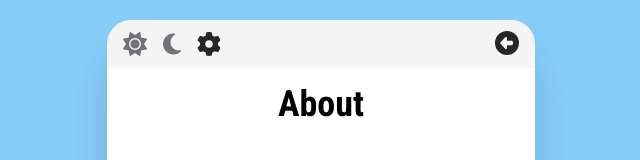
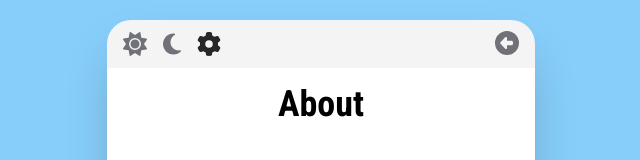
Before and after one commit to jkr-team/plant-time-web, a Next.js app: page /about in a window 1280 px wide. Shown: the top 160 px of the page, without its empty margins (319-959 px from the left). Built offline with nearby package versions, Linux system fonts and the light colour scheme.

Commit message:
restructure pages

```diff
--- a/src/components/Container.tsx
+++ b/src/components/Container.tsx
@@ -12,13 +12,13 @@ export default function Container({ top, children, wide = false }: ContainerProp
   return (
     <div
       className={twJoin(
-        'transition-[aspect-ratio] relative m-auto flex h-full w-full flex-col overflow-hidden shadow-2xl duration-700 dark:shadow-xl',
+        'relative m-auto flex h-full w-full flex-col overflow-hidden shadow-2xl transition-[aspect-ratio] duration-700 dark:shadow-xl',
         wide
           ? 'md:max-h-[min(95%,1080px)] md:max-w-[95%] md:rounded-3xl xl:aspect-[16/9] xl:h-[95vh] xl:w-auto'
           : 'md:aspect-[9/16] md:h-[95vh] md:max-h-[1080px] md:w-auto md:rounded-3xl'
       )}
     >
-      <div className='z-20 flex items-center justify-between gap-4 bg-zinc-100 px-4 py-2 text-2xl dark:bg-zinc-800'>
+      <div className='z-20 flex min-h-[48px] items-center justify-between gap-4 bg-zinc-100 px-4 py-2 text-2xl dark:bg-zinc-800'>
         <ThemeSwitch />
         {top}
       </div>
--- a/src/pages/about.tsx
+++ b/src/pages/about.tsx
@@ -5,7 +5,7 @@ import { FontAwesomeIcon } from '@fortawesome/react-fontawesome';
 import { faCircleLeft } from '@fortawesome/free-solid-svg-icons';
 import { twJoin } from 'tailwind-merge';
 
-export default function About() {
+export default function AboutPage() {
   const linkClasses = twJoin(
     'w-fit py-1 px-2 rounded-xl text-center text-lg transition-[background-color]',
     'hover:bg-green-500 focus:bg-green-500 dark:hover:bg-green-500 dark:focus:bg-green-500',
@@ -16,7 +16,7 @@ export default function About() {
     <Container
       top={
         <>
-          <Link className='text-zinc-800 dark:text-zinc-200' href='/' aria-label='Go Back Home'>
+          <Link className='text-zinc-500' href='/' aria-label='Go Back Home'>
             <FontAwesomeIcon icon={faCircleLeft} />
           </Link>
         </>
--- a/src/pages/index.tsx
+++ b/src/pages/index.tsx
@@ -1,22 +1,6 @@
 import React from 'react';
 import Container from '../components/Container';
-import { FontAwesomeIcon } from '@fortawesome/react-fontawesome';
-import { faCircleQuestion } from '@fortawesome/free-solid-svg-icons';
-import Link from 'next/link';
-import Form from '../components/Form';
 
-export default function Home() {
-  return (
-    <Container
-      top={
-        <>
-          <Link className='text-zinc-800 dark:text-zinc-200' href='/about' aria-label='About Plant Time'>
-            <FontAwesomeIcon icon={faCircleQuestion} />
-          </Link>
-        </>
-      }
-    >
-      <Form steps={[]} />
-    </Container>
-  );
+export default function HomePage() {
+  return <Container></Container>;
 }
--- /dev/null
+++ b/src/pages/plants/[...slug].tsx
@@ -0,0 +1,6 @@
+import React from 'react';
+import Container from '../../components/Container';
+
+export default function PlantsSubPages() {
+  return <Container></Container>;
+}
--- /dev/null
+++ b/src/pages/plants/index.tsx
@@ -0,0 +1,6 @@
+import React from 'react';
+import Container from '../../components/Container';
+
+export default function PlantsPage() {
+  return <Container></Container>;
+}
--- /dev/null
+++ b/src/pages/recommendation.tsx
@@ -0,0 +1,22 @@
+import React from 'react';
+import Container from '../components/Container';
+import { FontAwesomeIcon } from '@fortawesome/react-fontawesome';
+import { faCircleLeft } from '@fortawesome/free-solid-svg-icons';
+import Link from 'next/link';
+import Form from '../components/Form';
+
+export default function RecommendationPage() {
+  return (
+    <Container
+      top={
+        <>
+          <Link className='text-zinc-500' href='/' aria-label='Go Back Home'>
+            <FontAwesomeIcon icon={faCircleLeft} />
+          </Link>
+        </>
+      }
+    >
+      <Form controls={[]} />
+    </Container>
+  );
+}
```
Also changed, not shown: src/pages/[...slug].tsx (deleted).
